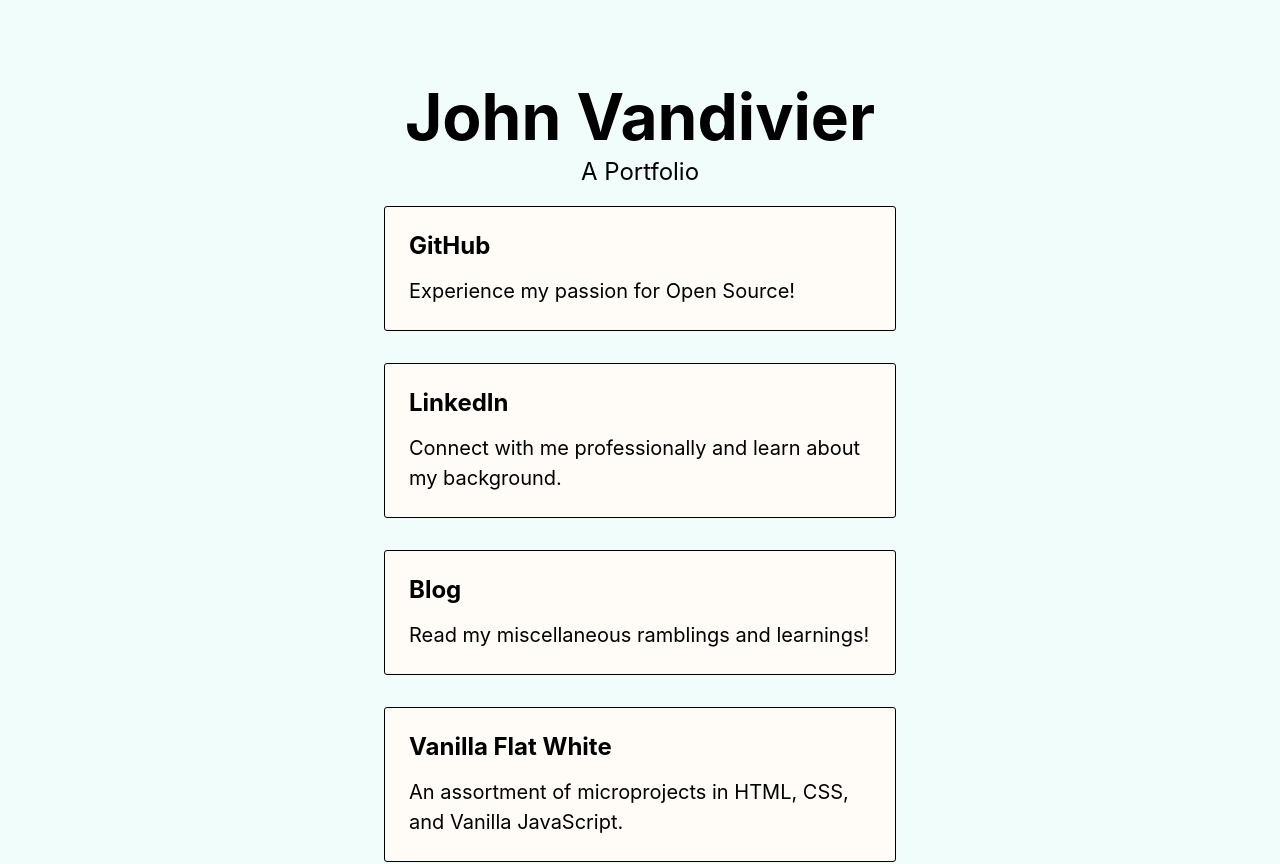
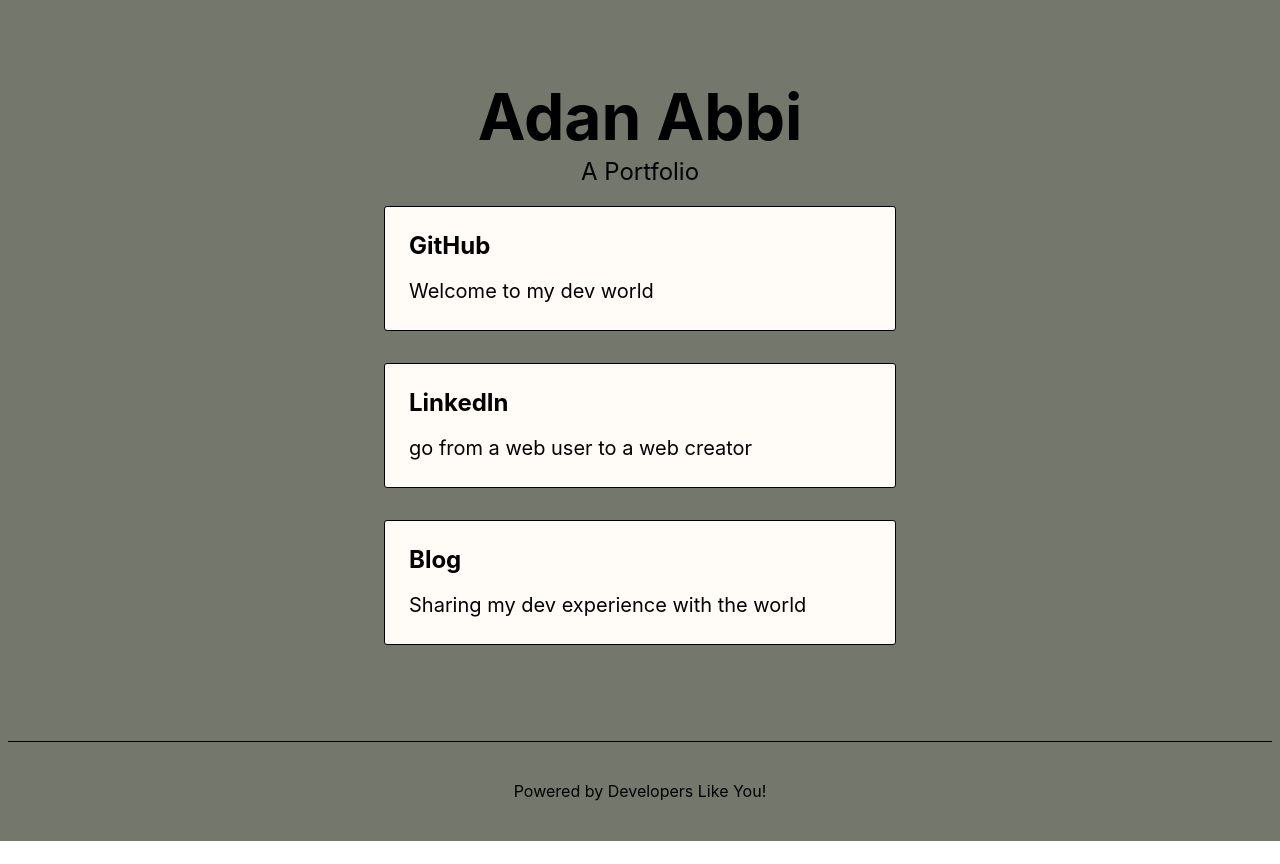
Before and after one commit to Adan206/adan-portfolio, a Next.js app: page / in a window 1280 px wide. Shown: the top 864 px of the page. After the commit the page ends 841 px from the top, so only its background shows below. Built offline with nearby package versions, Linux system fonts and the light colour scheme.

Commit message:
adan portfolio

```diff
--- a/pages/index.tsx
+++ b/pages/index.tsx
@@ -7,61 +7,61 @@
   return (
     <div className={styles.container}>
       <Head>
-        <title>My Portfolio</title>
+        <title>Adan's Portfolio</title>
         <meta
-          name="description"
-          content="A portfolio of software developer work."
+          name='description'
+          content='A portfolio of software developer work.'
         />
-        <link rel="icon" href="/favicon.ico" />
+        <link rel='icon' href='/favicon.ico' />
       </Head>
 
       <main className={styles.main}>
-        <h1 className={styles.title}>John Vandivier</h1>
+        <h1 className={styles.title}>Adan Abbi</h1>
         <p className={styles.description}>A Portfolio</p>
 
         <div className={styles.grid}>
           <a
-            href="https://github.com/Vandivier"
+            href='https://github.com/Adan206'
             className={styles.card}
-            rel="noreferrer"
-            target="_blank"
+            rel='noreferrer'
+            target='_blank'
           >
             <h2>GitHub</h2>
-            <p>Experience my passion for Open Source!</p>
+            <p>Welcome to my dev world</p>
           </a>
 
           <a
-            href="https://www.linkedin.com/in/john-vandivier"
+            href='https://www.linkedin.com/in/adan-abbi-57391848/'
             className={styles.card}
-            rel="noreferrer"
-            target="_blank"
+            rel='noreferrer'
+            target='_blank'
           >
             <h2>LinkedIn</h2>
-            <p>Connect with me professionally and learn about my background.</p>
+            <p>go from a web user to a web creator</p>
           </a>
 
           <a
-            href="https://www.afterecon.com/"
+            href='https://adan206.github.io/g-blog/'
             className={styles.card}
-            rel="noreferrer"
-            target="_blank"
+            rel='noreferrer'
+            target='_blank'
           >
             <h2>Blog</h2>
-            <p>Read my miscellaneous ramblings and learnings!</p>
+            <p>Sharing my dev experience with the world</p>
           </a>
 
-          <a
-            href="https://vandivier.github.io/vanilla-flat-white/"
+          {/* <a
+            href='https://vandivier.github.io/vanilla-flat-white/'
             className={styles.card}
-            rel="noreferrer"
-            target="_blank"
+            rel='noreferrer'
+            target='_blank'
           >
             <h2>Vanilla Flat White</h2>
             <p>
               An assortment of microprojects in HTML, CSS, and Vanilla
               JavaScript.
             </p>
-          </a>
+          </a> */}
         </div>
       </main>
 
--- a/styles/Home.module.css
+++ b/styles/Home.module.css
@@ -1,5 +1,7 @@
+/* theme; https://coolors.co/dff8eb-a28f9d-74776b-5c574f-48483a */
+
 .container {
-  background: #f1fdfa;
+  background: #74776b;
   min-height: 100vh;
   padding: 0 0.5rem;
   display: flex;
```
Also changed, not shown: 1 other file (tests, documents, lock files or other folders).
